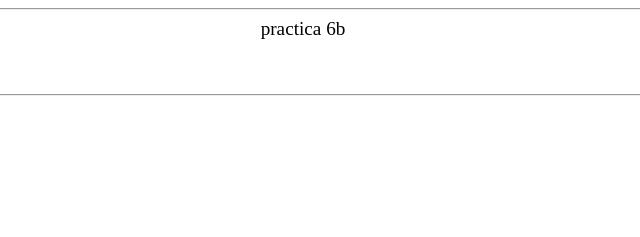
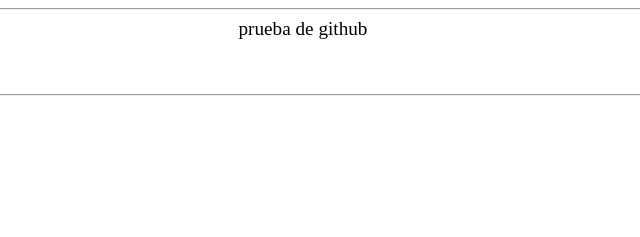
Before and after one commit to luis2496/proyecto, a plain HTML site: page index.html in a window 1280 px wide. Shown: the top 237 px of the page, 337-977 px from the left. Drawn offline with Linux system fonts and the light colour scheme.

Commit message:
modificacion 2

```diff
--- a/index.html
+++ b/index.html
@@ -29,6 +29,7 @@
               alert('ERROR: Debe ingresar una edad')
                return false;
               }
+            }
 
             </script>
              </head>
@@ -37,7 +38,7 @@
           <hr/>
           <!--permite justifcar el parrafo al centro-->
 
-          <div align="CENTER"> <big>practica 6b </big> </div>
+          <div align="CENTER"> <big> prueba de github </big> </div>
            <p><big><b>Formulario</b></big></p>
            <hr/>
 
```
